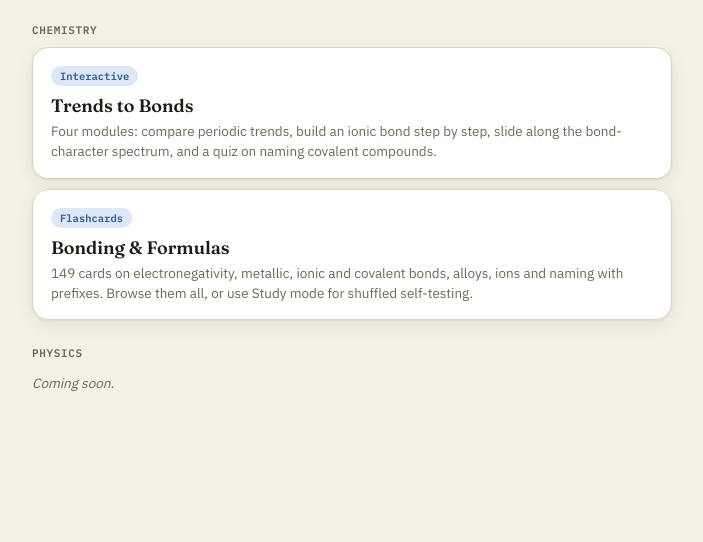
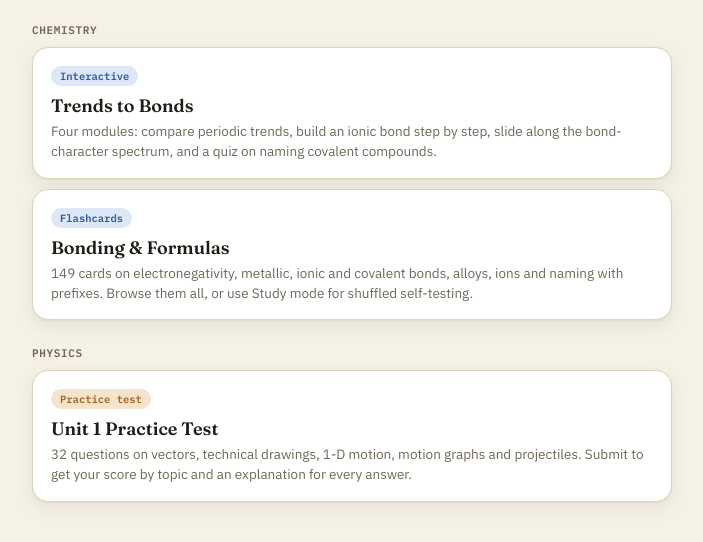
Before and after one commit to adigoswami/study-tools, a plain HTML site: page index.html in a window 1280 px wide. Shown: the part 98-640 px from the top of the page, without its empty margins (288-991 px from the left). Drawn offline with Linux system fonts and the light colour scheme.

Commit message:
Add files via upload

```diff
--- a/index.html
+++ b/index.html
@@ -50,7 +50,11 @@
   </a>
 
   <h2>Physics</h2>
-  <p class="empty">Coming soon.</p>
+  <a class="tool" href="physics-unit1-test/">
+    <span class="tag" style="color:var(--phys);background:var(--phys-bg)">Practice test</span>
+    <p class="t">Unit 1 Practice Test</p>
+    <p class="d">32 questions on vectors, technical drawings, 1-D motion, motion graphs and projectiles. Submit to get your score by topic and an explanation for every answer.</p>
+  </a>
 </div>
 </body>
 </html>
```
